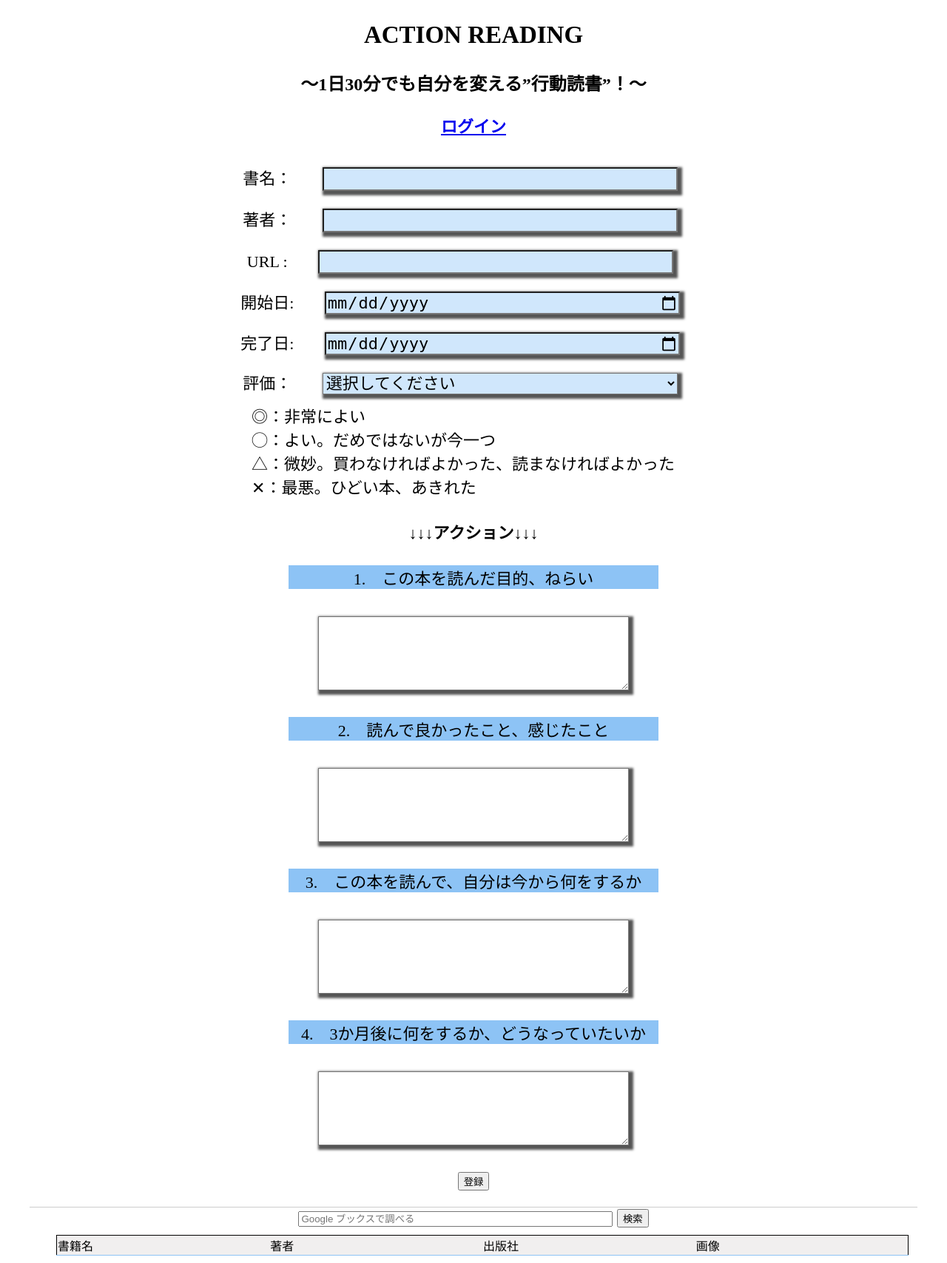
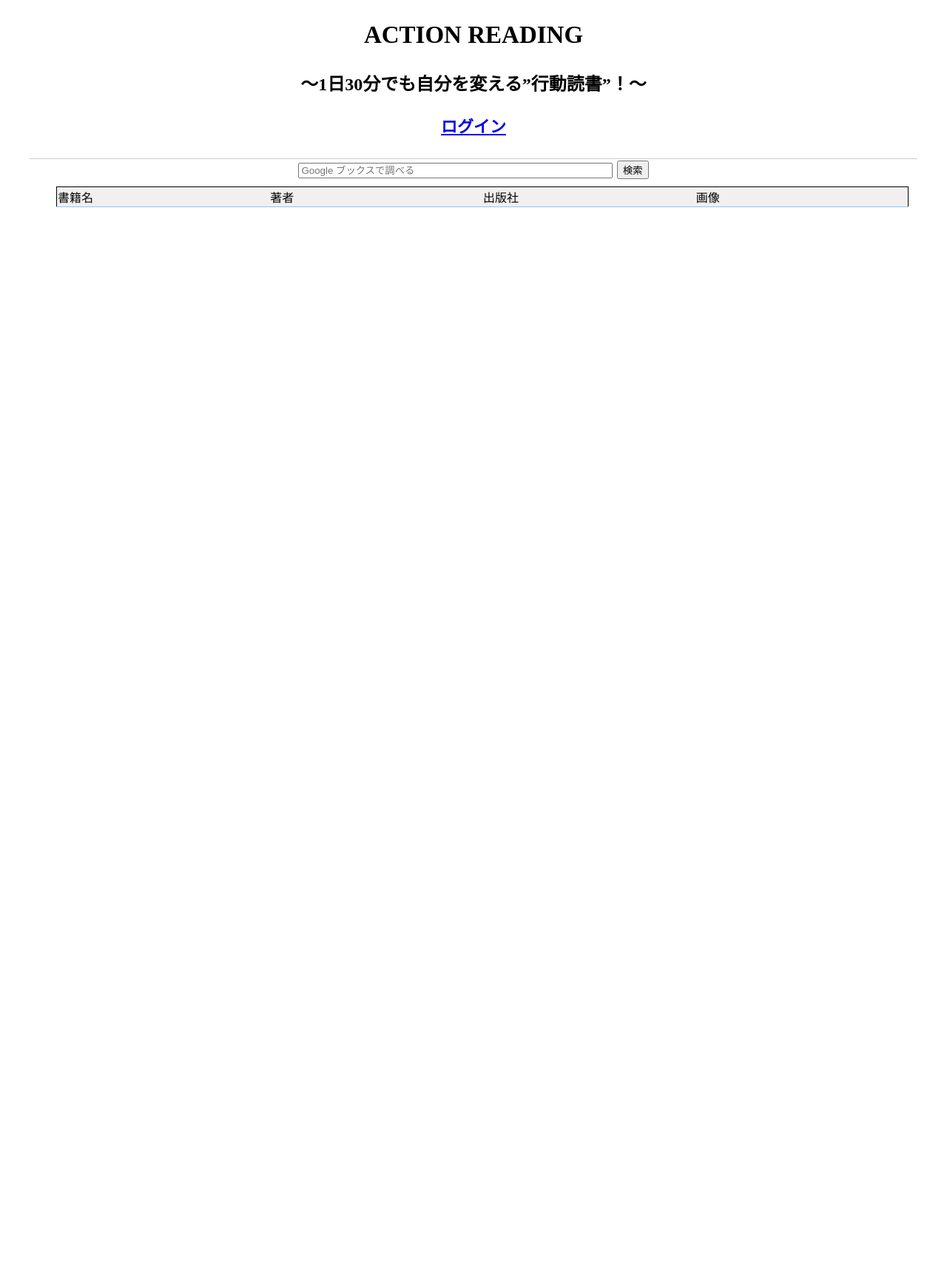
Before and after one commit to zhong2222/Gs_PHP05, a PHP site: page / in a window 1280 px wide. Shown: the part 64-1771 px from the top of the page at 74% size. After the commit the page ends 344 px from the top, so only its background shows below. Run offline with PHP 8.4, Linux system fonts and the light colour scheme; data comes from the database, SQL or seed files in the repository.

Commit message:
Add files via upload

```diff
--- a/index.php
+++ b/index.php
@@ -40,7 +40,7 @@ if ($status == false) {
             <!-- <li><h4><a href="logout.php">ログアウト</a></h4></li> -->
         </ul>
 
-        <form action="insert.php" method="post">
+        <!-- <form action="insert.php" method="post">
 
         <label> 書名：  <input id="title" type="text" class="box" name="title"></label><br>
         <label> 著者：  <input id="author" type="text" class="box" name="author"></label><br>
@@ -60,12 +60,12 @@ if ($status == false) {
                         <div class="option"> ◯：よい。だめではないが今一つ</div>
                         <div class="option"> △：微妙。買わなければよかった、読まなければよかった</div>
                         <div class="option"> ✕：最悪。ひどい本、あきれた</div>
-                </ul>
+                </ul> -->
 
                         <!-- 画像表示 -->
                         <div id="thumbnail"></div>
 
-                <h4>↓↓↓アクション↓↓↓</h4>
+                <!-- <h4>↓↓↓アクション↓↓↓</h4>
 
                 <p id="purpuse">1.　この本を読んだ目的、ねらい</p>
                     <textArea name="purpuse" rows="8" cols="40"></textArea><br>
@@ -77,7 +77,7 @@ if ($status == false) {
                     <textArea name="plan" rows="8" cols="40"></textArea><br>
                 <input type="submit" value="登録">
 
-        </form>
+        </form> -->
 
     </main>
 
```
